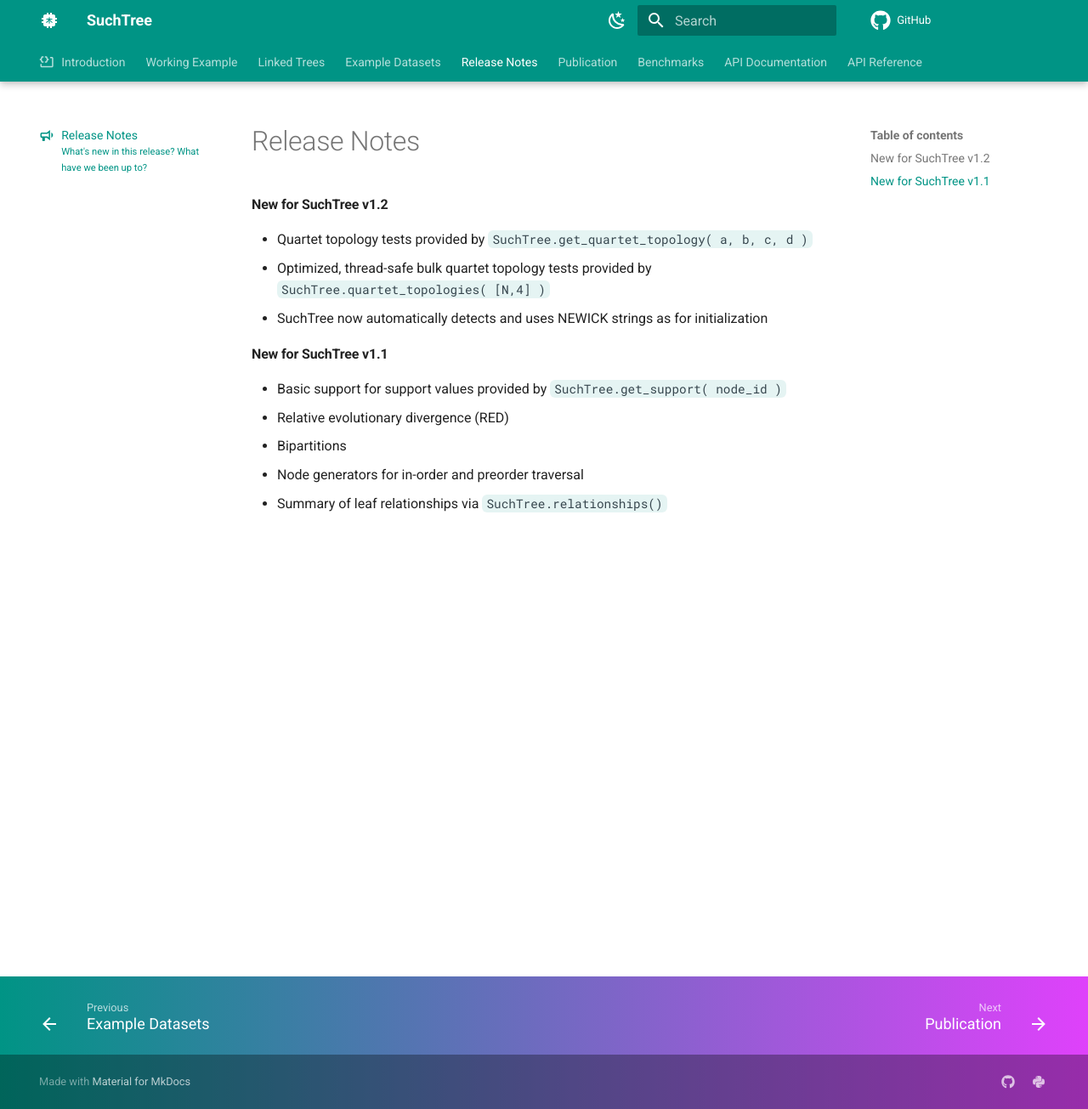
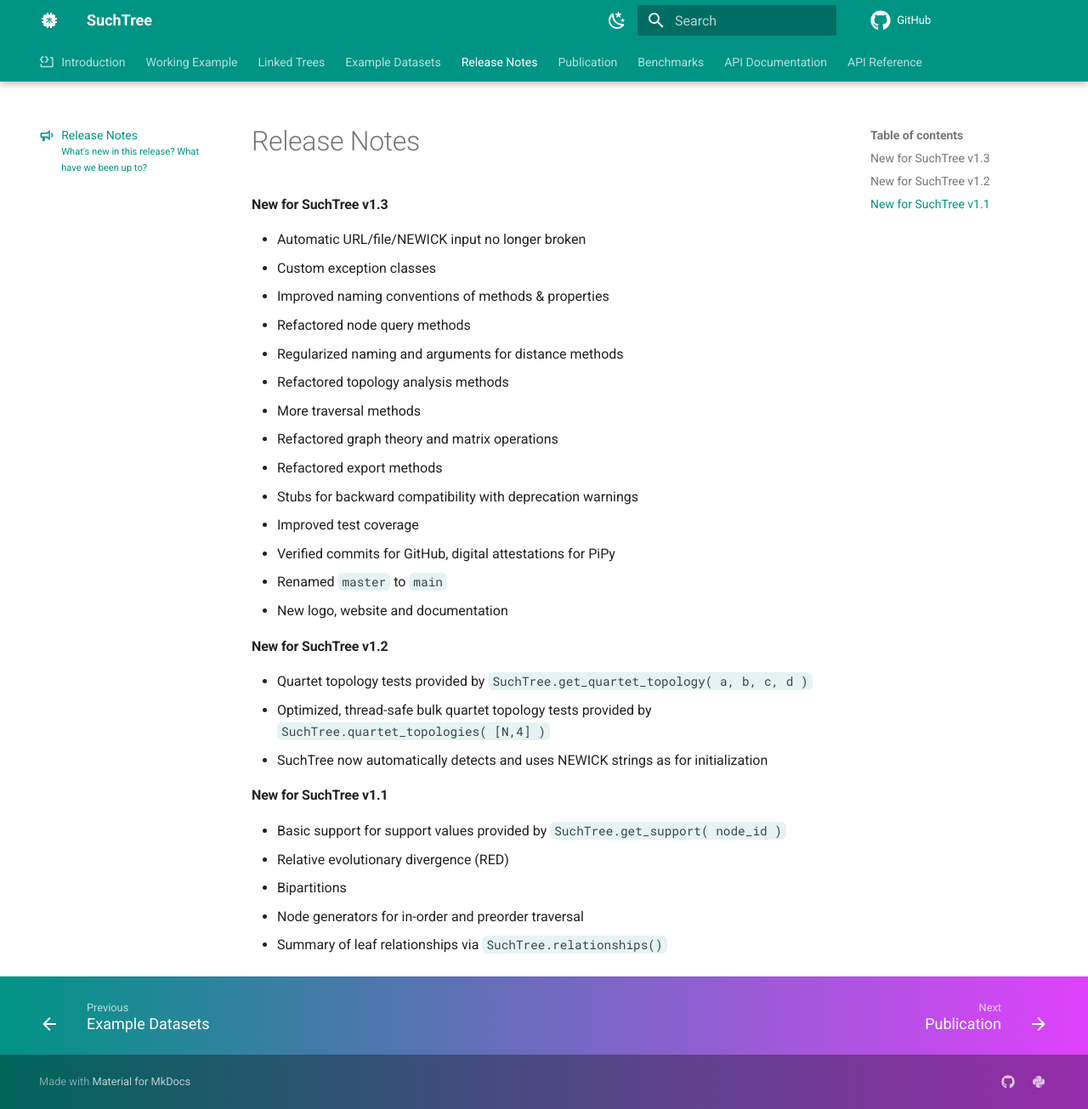
Before and after one commit to ryneches/SuchTree, an MkDocs documentation site: the page built from docs/release_notes.md, in a window 1280 px wide and 1305 px high. Shown: the whole window at 85% size. Built offline with MkDocs 1.6.1 and Material for MkDocs 9.7.7, drawn with Linux system fonts in a browser that asks for light colours; comment, search, counter and statistics services are not loaded.

Commit message:
docs housekeeping

```diff
--- a/docs/release_notes.md
+++ b/docs/release_notes.md
@@ -4,17 +4,33 @@
 icon: material/bullhorn-outline
 ---
 
+#### New for SuchTree v1.3
+- Automatic URL/file/NEWICK input no longer broken
+- Custom exception classes
+- Improved naming conventions of methods & properties
+- Refactored node query methods
+- Regularized naming and arguments for distance methods
+- Refactored topology analysis methods
+- More traversal methods
+- Refactored graph theory and matrix operations
+- Refactored export methods
+- Stubs for backward compatibility with deprecation warnings
+- Improved test coverage
+- Verified commits for GitHub, digital attestations for PiPy
+- Renamed `master` to `main`
+- New logo, website and documentation
+
 #### New for SuchTree v1.2
 
-* Quartet topology tests provided by `SuchTree.get_quartet_topology( a, b, c, d )`
-* Optimized, thread-safe bulk quartet topology tests provided by
+- Quartet topology tests provided by `SuchTree.get_quartet_topology( a, b, c, d )`
+- Optimized, thread-safe bulk quartet topology tests provided by
   `SuchTree.quartet_topologies( [N,4] )`
-* SuchTree now automatically detects and uses NEWICK strings as for initialization
+- SuchTree now automatically detects and uses NEWICK strings as for initialization
 
 #### New for SuchTree v1.1
 
-* Basic support for support values provided by `SuchTree.get_support( node_id )`
-* Relative evolutionary divergence (RED)
-* Bipartitions
-* Node generators for in-order and preorder traversal
-* Summary of leaf relationships via `SuchTree.relationships()`
+- Basic support for support values provided by `SuchTree.get_support( node_id )`
+- Relative evolutionary divergence (RED)
+- Bipartitions
+- Node generators for in-order and preorder traversal
+- Summary of leaf relationships via `SuchTree.relationships()`
--- a/mkdocs.yml
+++ b/mkdocs.yml
@@ -69,7 +69,7 @@
   - Release Notes: release_notes.md
   - Publication: paper.md
   - Benchmarks: benchmarks.md
-  - API Documentation: SuchTree_API.md
+  - API Documentation: api_docs.md
   - API Reference: api.md
 
 markdown_extensions:
```
Also changed, not shown: docs/api.md (+1 -1 lines), docs/datasets.md (+18 -6 lines), docs/index.md (+14 -6 lines), docs/api_docs.md (renamed from docs/SuchTree_API.md).
